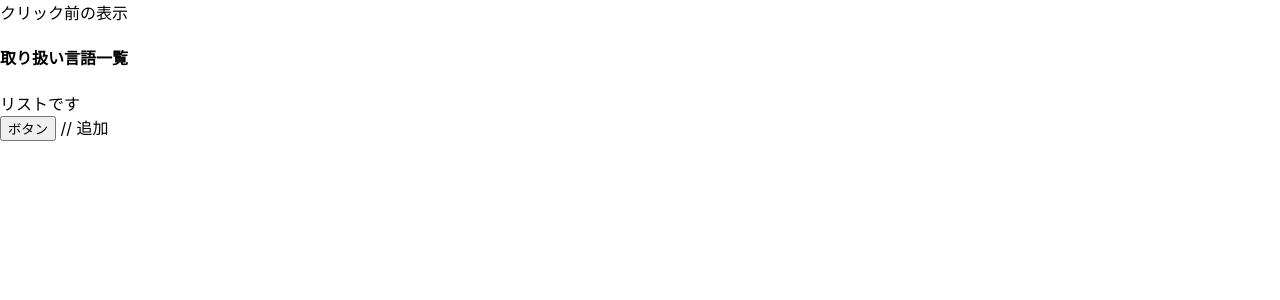
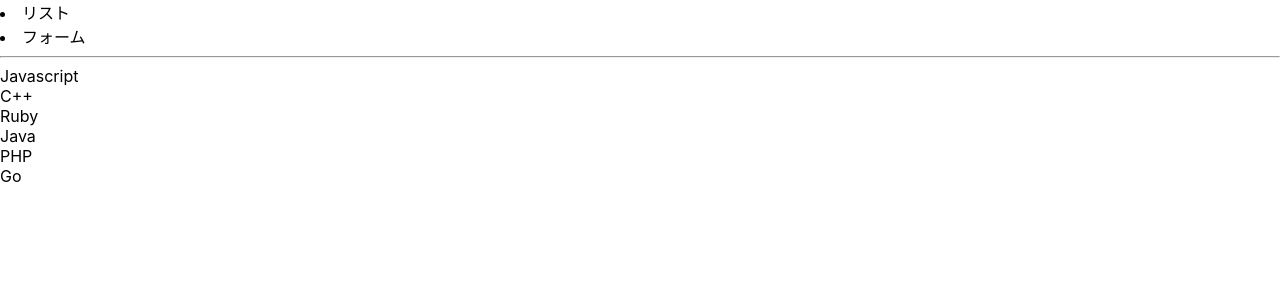
Before and after one commit to redrabbit1104/react-toturial, a React (Create React App) app: page / in a window 1280 px wide. Shown: the top 300 px of the page. Built offline with nearby package versions, Linux system fonts and the light colour scheme.

Commit message:
if statement and map

```diff
--- a/src/App.js
+++ b/src/App.js
@@ -1,19 +1,27 @@
 import { useState } from "react";
 import { List } from "./List";
+import { Form } from "./Form";
 
 function App() {
-  const [description, setDescription] = useState("クリック前の表示");
+  // const [description, setDescription] = useState("クリック前の表示");
+  const [tab, setTab] = useState("list");
 
-  const changeDescription = () => {
-    // 追加
-    setDescription("クリック後の表示です。");
-  };
+  // const changeDescription = () => {
+  //   // 追加
+  //   setDescription("クリック後の表示です。");
+  // };
 
   return (
     <div>
-      {description}
-      <List title="取り扱い言語一覧" />
-      <button onClick={changeDescription}>ボタン</button> // 追加
+      <header>
+        <li onClick={() => setTab("list")}>リスト</li>
+        <li onClick={() => setTab("form")}>フォーム</li>
+      </header>
+      <hr />
+      {/* {description} */}
+      {tab === "list" ? <List /> : <Form />}
+
+      {/* <button onClick={changeDescription}>ボタン</button> */}
     </div>
   );
 }
--- /dev/null
+++ b/src/Form.js
@@ -0,0 +1,3 @@
+export const Form = () => {
+  return <div>フォームです</div>;
+};
--- a/src/List.js
+++ b/src/List.js
@@ -1,10 +1,13 @@
 // export const List = (props) => {
 //   const title = props.title;
-export const List = ({ title }) => {
+const LANGUAGES = ["Javascript", "C++", "Ruby", "Java", "PHP", "Go"];
+
+export const List = () => {
   return (
     <div>
-      <h4>{title}</h4>
-      <div>リストです</div>
+      {LANGUAGES.map((lang, index) => {
+        return <div key={index}>{lang}</div>;
+      })}
     </div>
   );
 };
```
